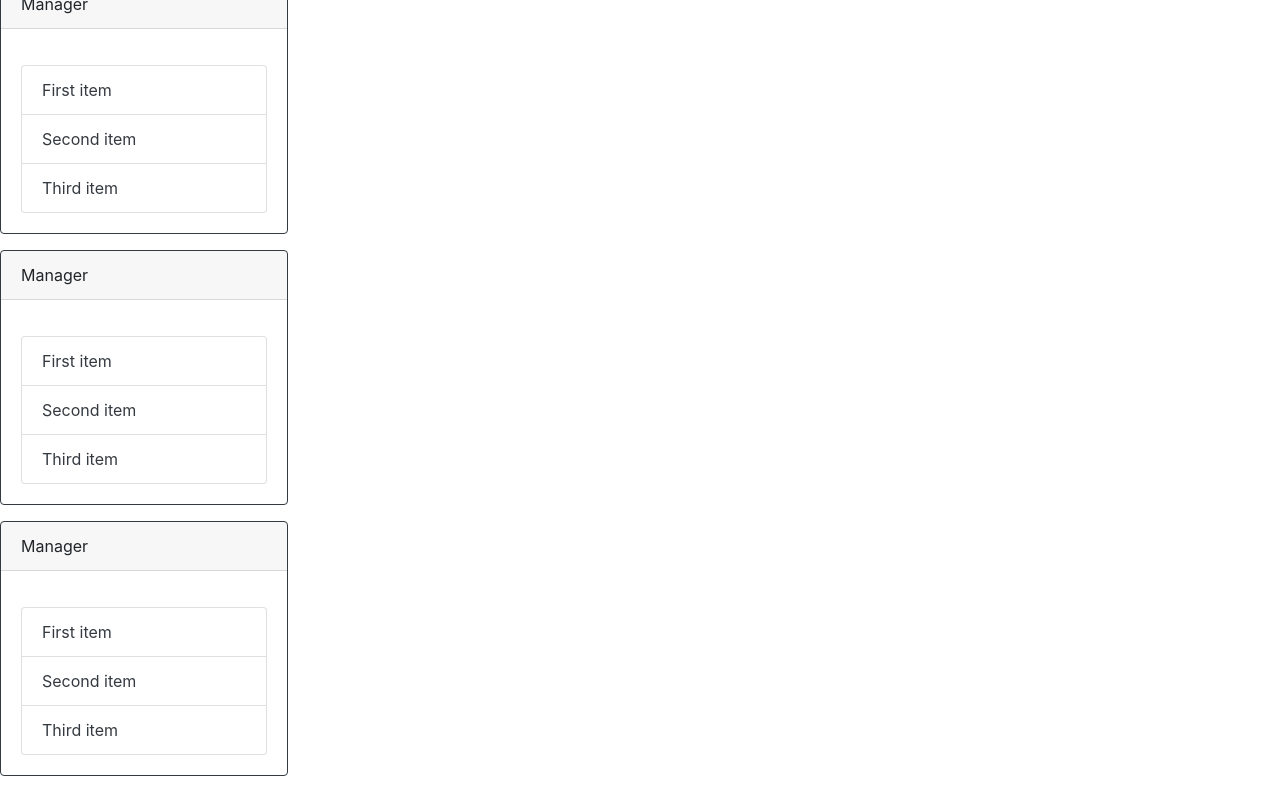
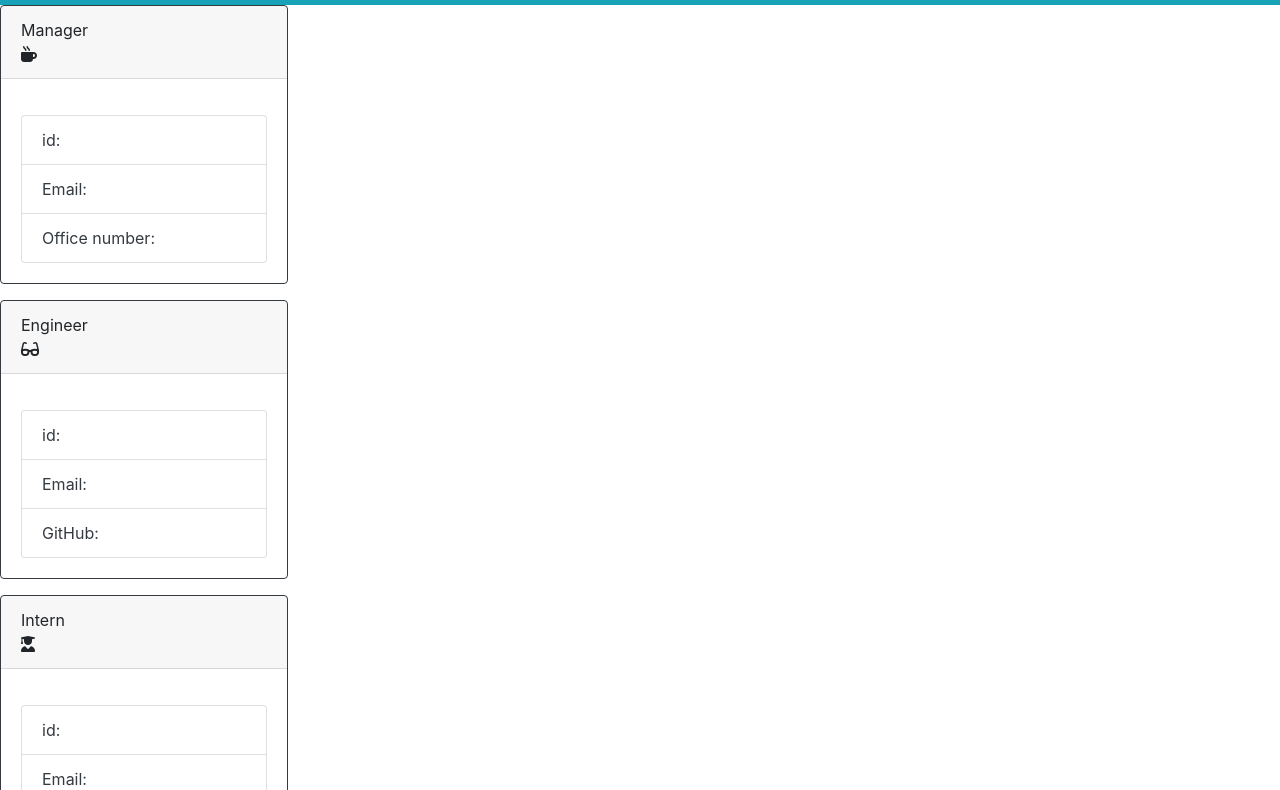
Before and after one commit to ashachakre0906/team-Profile-Generator, a website: page src/index.html in a window 1280 px wide. Shown: the part 77-867 px from the top of the page. Drawn offline with nearby package versions, Linux system fonts and the light colour scheme.

Commit message:
updated htmil boilerplate with font awesomeicons

```diff
--- a/src/index.html
+++ b/src/index.html
@@ -4,46 +4,50 @@
     <meta charset="UTF-8">
     <meta http-equiv="X-UA-Compatible" content="IE=edge">
     <meta name="viewport" content="width=device-width, initial-scale=1.0">
+    <link rel="stylesheet" href="https://cdnjs.cloudflare.com/ajax/libs/font-awesome/6.1.1/css/all.min.css" integrity="sha512-KfkfwYDsLkIlwQp6LFnl8zNdLGxu9YAA1QvwINks4PhcElQSvqcyVLLD9aMhXd13uQjoXtEKNosOWaZqXgel0g==" crossorigin="anonymous" referrerpolicy="no-referrer" />
     <link rel="stylesheet" href="https://maxcdn.bootstrapcdn.com/bootstrap/4.0.0/css/bootstrap.min.css">
     <title>Team Profile Generator</title>
 </head>
 <body>
-    <header>
-        <h1>My Team</h1>
-    </header>
-    <div class="card border-dark mb-3" style="max-width: 18rem;">
-        <div class="card-header">Manager</div>
+    <nav class="navbar navbar-dark bg-info justify-content-center align-items-center">
+        <span class="navbar-brand mb-0 h1">
+            <h1>My Team</h1>
+        </span>
+    </nav>
+      <div class="card border-dark mb-3" style="max-width: 18rem;">
+        <div class="card-header">Manager<br><i class="fa-solid fa-mug-hot"></i>
+        </div>
         <div class="card-body text-dark">
           <h5 class="card-title"></h5>
           <p class="card-text"></p>
           <ul class="list-group">
-            <li class="list-group-item">First item</li>
-            <li class="list-group-item">Second item</li>
-            <li class="list-group-item">Third item</li>
+            <li class="list-group-item">id: </li>
+            <li class="list-group-item">Email:</li>
+            <li class="list-group-item">Office number:</li>
           </ul>
         </div>
       </div>
       <div class="card border-dark mb-3" style="max-width: 18rem;">
-        <div class="card-header">Manager</div>
+        <div class="card-header">Engineer<br><i class="fa-solid fa-glasses"></i></div>
         <div class="card-body text-dark">
           <h5 class="card-title"></h5>
           <p class="card-text"></p>
           <ul class="list-group">
-            <li class="list-group-item">First item</li>
-            <li class="list-group-item">Second item</li>
-            <li class="list-group-item">Third item</li>
+            <li class="list-group-item">id: </li>
+            <li class="list-group-item">Email:</li>
+            <li class="list-group-item">GitHub:</li>
           </ul>
         </div>
       </div>
       <div class="card border-dark mb-3" style="max-width: 18rem;">
-        <div class="card-header">Manager</div>
+        <div class="card-header">Intern<br><i class="fa-solid fa-user-graduate"></i></div>
         <div class="card-body text-dark">
           <h5 class="card-title"></h5>
           <p class="card-text"></p>
           <ul class="list-group">
-            <li class="list-group-item">First item</li>
-            <li class="list-group-item">Second item</li>
-            <li class="list-group-item">Third item</li>
+            <li class="list-group-item">id: </li>
+            <li class="list-group-item">Email:</li>
+            <li class="list-group-item">School:</li>
           </ul>
         </div>
       </div>
```
